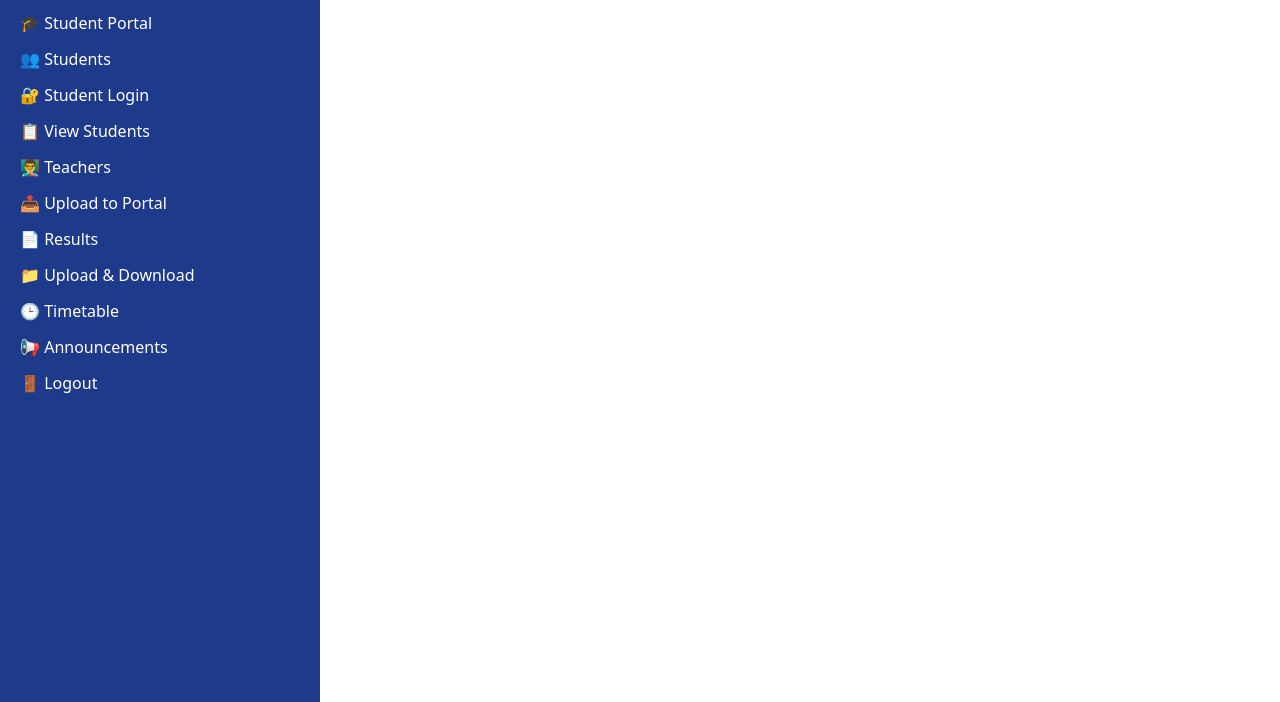
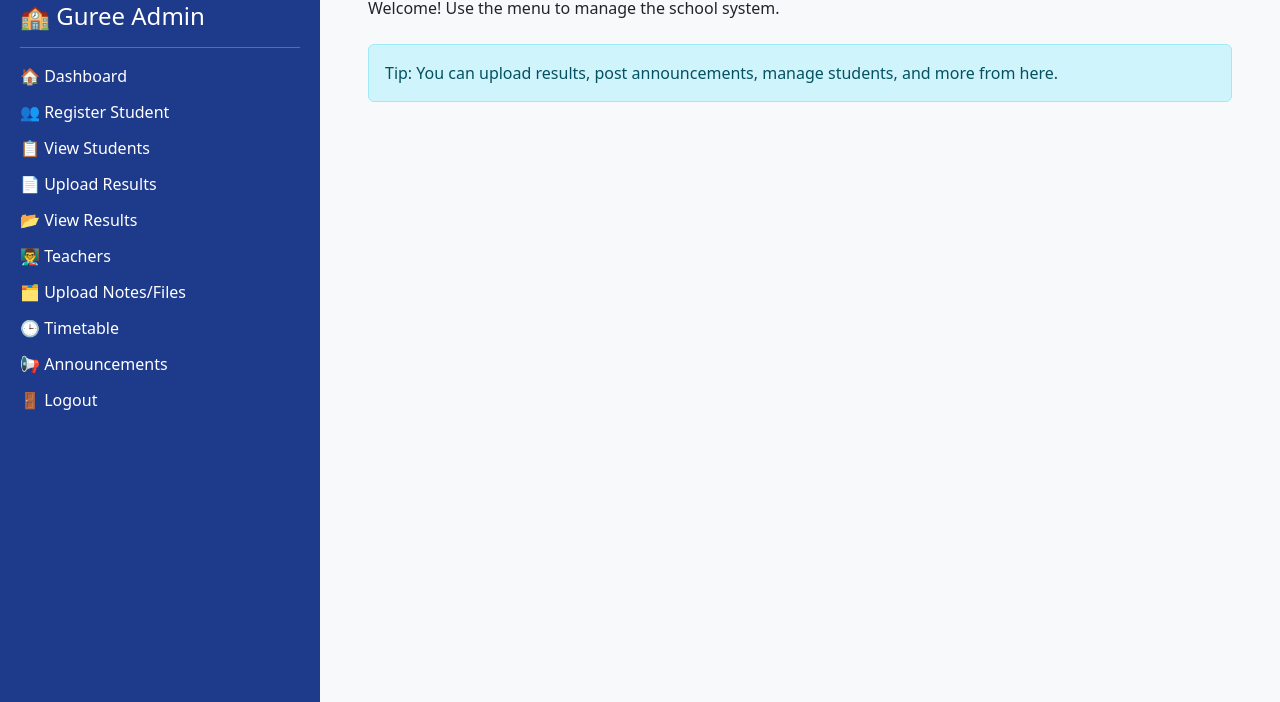
Before and after one commit to Monty156-sketch/guree-school-portal, a website: page Public/dashboard.html in a window 1280 px wide. Shown: the part 98-800 px from the top of the page. Drawn offline with nearby package versions, Linux system fonts and the light colour scheme.

Commit message:
Rename Public to public and update dashboard

```diff
--- a/Public/dashboard.html
+++ b/Public/dashboard.html
@@ -2,10 +2,10 @@
 <html lang="en">
 <head>
   <meta charset="UTF-8" />
+  <meta name="viewport" content="width=device-width, initial-scale=1" />
   <title>Admin Dashboard</title>
 
-  <!-- Viewport + Bootstrap 5 -->
-  <meta name="viewport" content="width=device-width, initial-scale=1">
+  <!-- Bootstrap CSS -->
   <link
     href="https://cdn.jsdelivr.net/npm/bootstrap@5.3.0/dist/css/bootstrap.min.css"
     rel="stylesheet"
@@ -13,73 +13,62 @@
 
   <style>
     body {
-      margin: 0;
-      padding: 0;
+      background-color: #f8f9fa;
     }
-
     .sidebar {
+      height: 100vh;
       background-color: #1e3a8a;
       color: white;
       padding: 20px;
-      min-height: 100vh;
     }
-
     .sidebar a {
       color: white;
-      text-decoration: none;
       display: block;
       margin-bottom: 12px;
+      text-decoration: none;
     }
-
     .sidebar a:hover {
       text-decoration: underline;
     }
-
-    @media (max-width: 768px) {
-      .sidebar {
-        min-height: auto;
-        padding-bottom: 10px;
-      }
-
-      .sidebar a {
-        font-size: 16px;
-      }
+    .badge-logo {
+      height: 60px;
+      margin-bottom: 20px;
     }
   </style>
 </head>
 <body>
   <div class="container-fluid">
     <div class="row">
-
       <!-- Sidebar -->
       <div class="col-md-3 sidebar">
-        <h4 class="mb-4">🏫 Portal Menu</h4>
+        <img src="/images/badge.jpg" alt="School Badge" class="badge-logo" />
+        <h4>🏫 Guree Admin</h4>
+        <hr />
         <a href="/dashboard">🏠 Dashboard</a>
-        <a href="/student-portal">🎓 Student Portal</a>
-        <a href="/students">👥 Students</a>
-        <a href="/student-login">🔐 Student Login</a>
+        <a href="/students">👥 Register Student</a>
         <a href="/students/list">📋 View Students</a>
+        <a href="/upload-result">📄 Upload Results</a>
+        <a href="/results">📂 View Results</a>
         <a href="/teachers">👨‍🏫 Teachers</a>
-        <a href="/upload-category">📤 Upload to Portal</a>
-        <a href="/results">📄 Results</a>
-        <a href="/uploads">📁 Upload & Download</a>
+        <a href="/upload-category">🗂 Upload Notes/Files</a>
         <a href="/timetable">🕒 Timetable</a>
         <a href="/admin/announcements">📢 Announcements</a>
         <a href="/logout">🚪 Logout</a>
       </div>
 
-      <!-- Main Content -->
-      <div class="col-md-9 p-4">
-        <h2>Welcome to the Admin Dashboard</h2>
-        <p>Choose a section from the sidebar to manage the school system.</p>
+      <!-- Main content -->
+      <div class="col-md-9 p-5">
+        <h2>📊 Admin Dashboard</h2>
+        <p>Welcome! Use the menu to manage the school system.</p>
+
+        <div class="alert alert-info mt-4">
+          Tip: You can upload results, post announcements, manage students, and more from here.
+        </div>
       </div>
-
     </div>
   </div>
 
   <!-- Bootstrap JS (optional) -->
-  <script
-    src="https://cdn.jsdelivr.net/npm/bootstrap@5.3.0/dist/js/bootstrap.bundle.min.js"
-  ></script>
+  <script src="https://cdn.jsdelivr.net/npm/bootstrap@5.3.0/dist/js/bootstrap.bundle.min.js"></script>
 </body>
 </html>
```
Also changed, not shown: server.js (+3 -6 lines).
